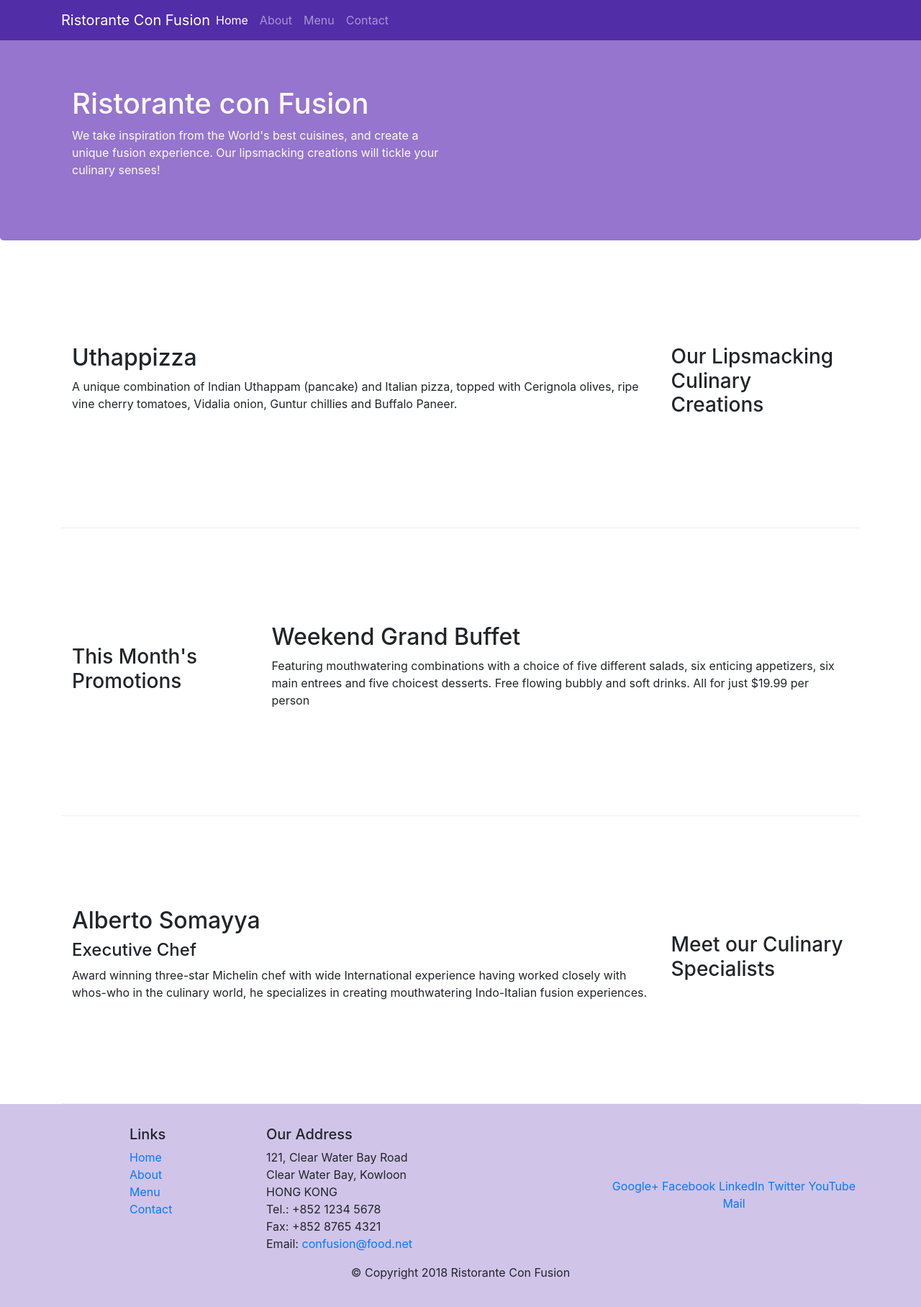
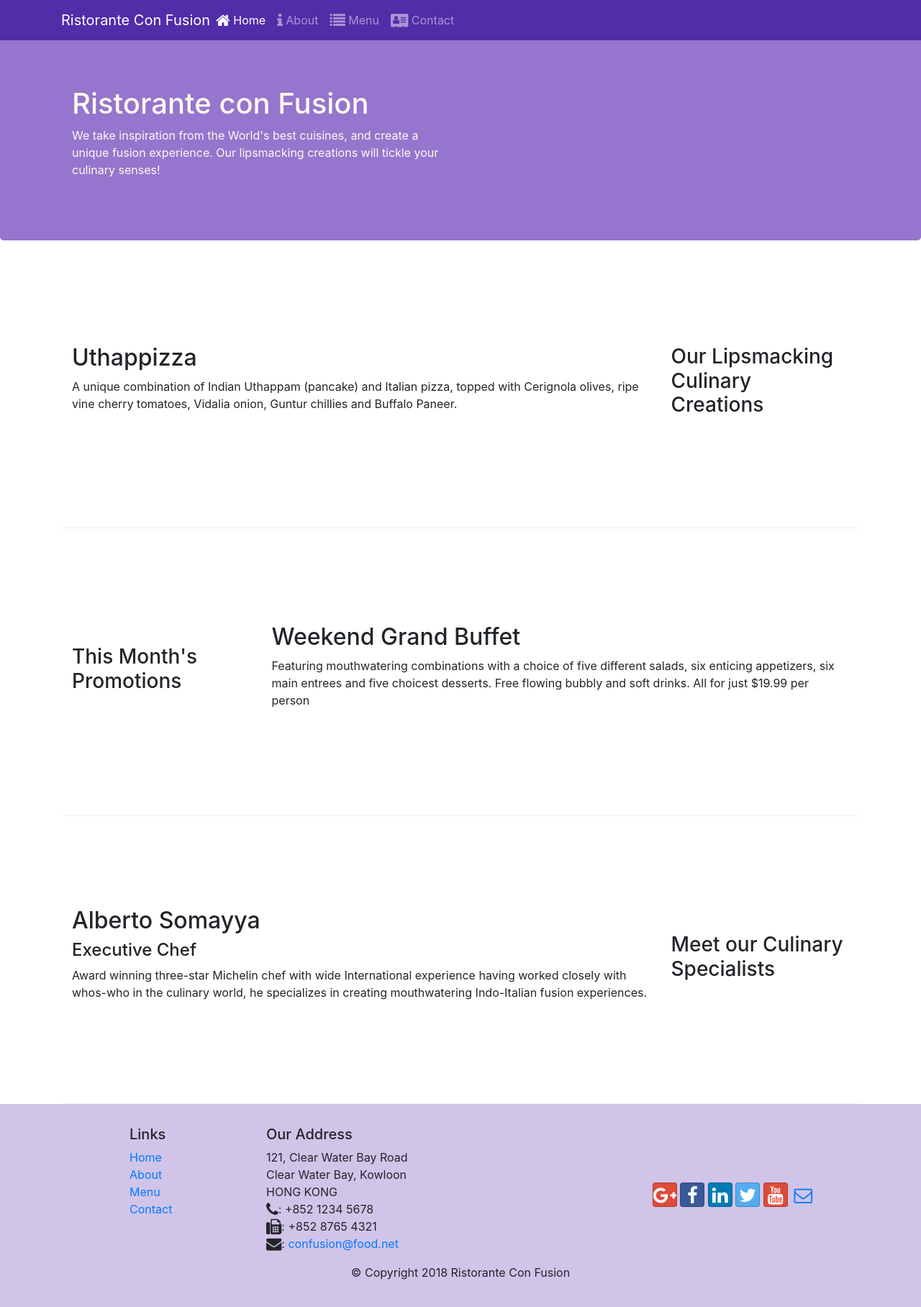
Before and after one commit to Ganesh3690/conFusion, a website: page index.html in a window 1280 px wide. Shown: the whole page at 72% size. Drawn offline with nearby package versions, Linux system fonts and the light colour scheme.

Commit message:
Icon Fonts

```diff
--- a/index.html
+++ b/index.html
@@ -9,6 +9,8 @@
 
     <!-- Bootstrap CSS -->
     <link rel="stylesheet" href="node_modules/bootstrap/dist/css/bootstrap.min.css">
+    <link rel="stylesheet" href="node_modules/font-awesome/css/font-awesome.min.css">
+    <link rel="stylesheet" href="node_modules/bootstrap-social/bootstrap-social.css">
     <link rel="stylesheet" href="./css/styles.css">
     <title>Ristorante Con Fusion</title>
 </head>
@@ -22,10 +24,10 @@
            <a class="navbar-brand mr-auto" href="#">Ristorante Con Fusion</a>
            <div class="collapse navbar-collapse" id="Navbar">
                 <ul class="navbar-nav mr-auto">
-                    <li class="nav-item active"><a class="nav-link" href="#">Home</a></li>
-                    <li class="nav-item"><a class="nav-link" href="./aboutus.html">About</a></li>
-                    <li class="nav-item"><a class="nav-link" href="#">Menu</a></li>
-                    <li class="nav-item"><a class="nav-link" href="#">Contact</a></li>
+                    <li class="nav-item active"><a class="nav-link" href="#"><span class="fa fa-home fa-lg"></span> Home</a></li>
+                    <li class="nav-item"><a class="nav-link" href="./aboutus.html"><span class="fa fa-info fa-lg"></span> About</a></li>
+                    <li class="nav-item"><a class="nav-link" href="#"><span class="fa fa-list fa-lg"></span> Menu</a></li>
+                    <li class="nav-item"><a class="nav-link" href="#"><span class="fa fa-address-card fa-lg"></span> Contact</a></li>
                 </ul>
         </div>
     </nav>
@@ -94,19 +96,20 @@
 		              121, Clear Water Bay Road<br>
 		              Clear Water Bay, Kowloon<br>
 		              HONG KONG<br>
-		              Tel.: +852 1234 5678<br>
-		              Fax: +852 8765 4321<br>
-		              Email: <a href="mailto:confusion@food.net">confusion@food.net</a>
+                      <i class="fa fa-phone fa-lg"></i>: +852 1234 5678<br>
+                      <i class="fa fa-fax fa-lg"></i>: +852 8765 4321<br>
+                      <i class="fa fa-envelope fa-lg"></i>:
+                      <a href="mailto:confusion@food.net">confusion@food.net</a>
 		           </address>
                 </div>
                 <div class="col-12 col-sm-4 align-self-center">
                     <div class="text-center">
-                        <a href="http://google.com/+">Google+</a>
-                        <a href="http://www.facebook.com/profile.php?id=">Facebook</a>
-                        <a href="http://www.linkedin.com/in/">LinkedIn</a>
-                        <a href="http://twitter.com/">Twitter</a>
-                        <a href="http://youtube.com/">YouTube</a>
-                        <a href="mailto:">Mail</a>
+                        <a class="btn btn-social-icon btn-google" href="http://google.com/+"><i class="fa fa-google-plus"></i></a>
+                        <a class="btn btn-social-icon btn-facebook" href="http://www.facebook.com/profile.php?id="><i class="fa fa-facebook"></i></a>
+                        <a class="btn btn-social-icon btn-linkedin" href="http://www.linkedin.com/in/"><i class="fa fa-linkedin"></i></a>
+                        <a class="btn btn-social-icon btn-twitter" href="http://twitter.com/"><i class="fa fa-twitter"></i></a>
+                        <a class="btn btn-social-icon btn-google" href="http://youtube.com/"><i class="fa fa-youtube"></i></a>
+                        <a class="btn btn-social-icon" href="mailto:"><i class="fa fa-envelope-o"></i></a>
                     </div>
                 </div>
            </div>
--- a/package.json
+++ b/package.json
@@ -15,6 +15,8 @@
   },
   "dependencies": {
     "bootstrap": "^4.0.0",
+    "bootstrap-social": "^5.1.1",
+    "font-awesome": "^4.7.0",
     "jquery": "^3.3.1",
     "popper.js": "^1.12.9"
   }
```
Also changed, not shown: aboutus.html (+6 -4 lines), 1 other file.
